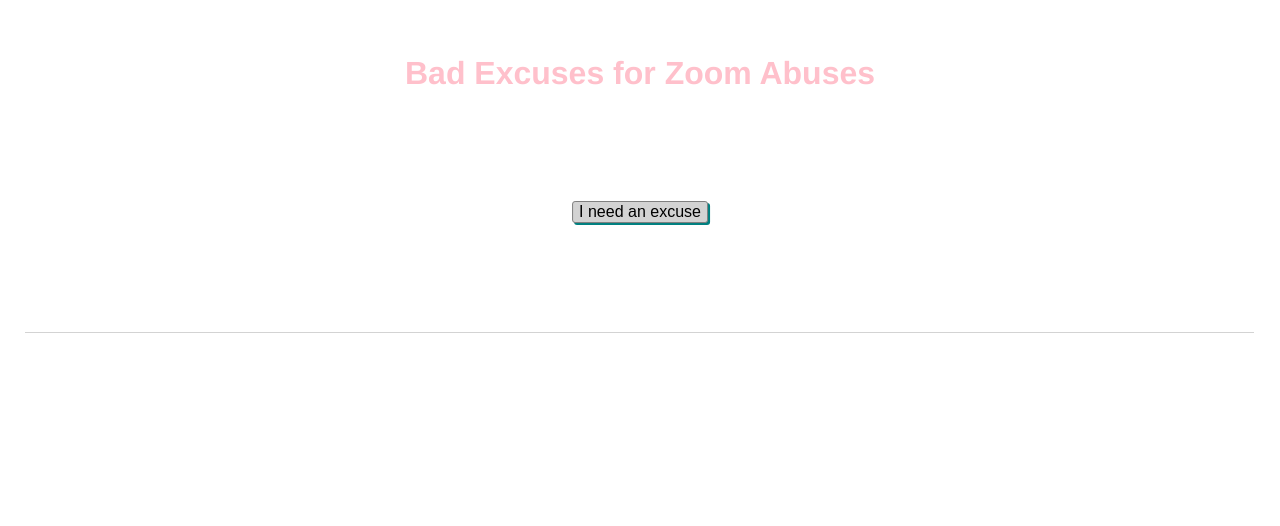
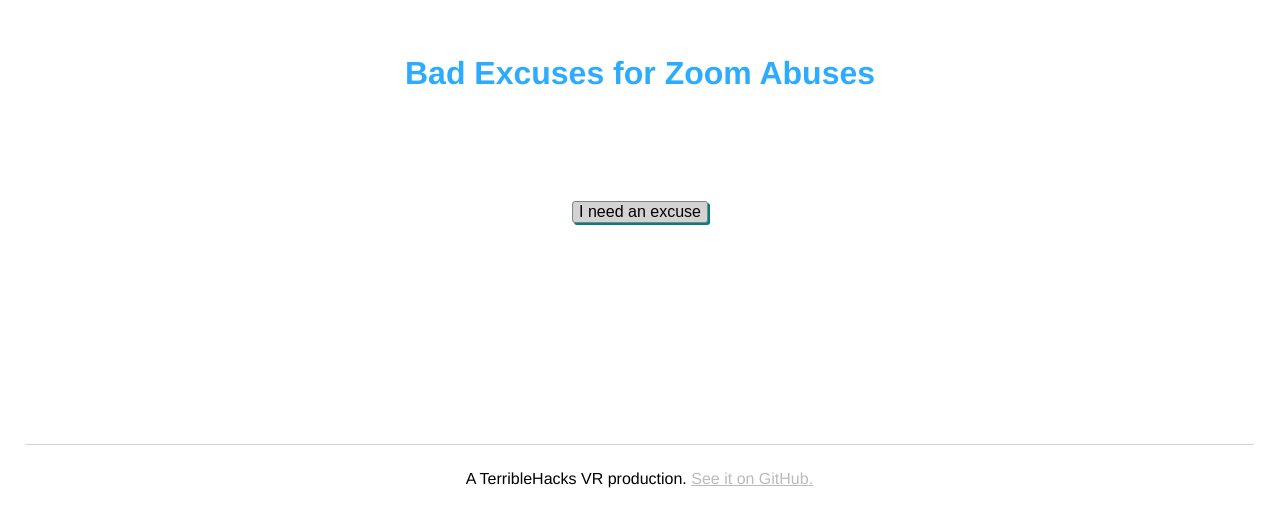
Before and after one commit to tyxchen/bad-excuses-for-zoom-abuses, a plain HTML site: page views/index.html in a window 1280 px wide. Shown: the part 268-794 px from the top of the page. Drawn offline with nearby package versions, Linux system fonts and the light colour scheme.

Commit message:
add footer text, change heading colour to zoom brand

```diff
--- a/public/style.css
+++ b/public/style.css
@@ -10,12 +10,13 @@
 
 body {
   font-family: helvetica, arial, sans-serif;
+  text-align: center;
   margin: 25px;
 }
 
 h1 {
   font-weight: bold;
-  color: pink;
+  color: #2dacff;
 }
 
 .bold {
@@ -52,7 +53,7 @@ p {
 
 #end {
   position: absolute;
-  bottom: 10rem;
+  bottom: 3rem;
   width: 96%;
   height: 2.5rem;            /* Footer height */
 }
--- a/views/index.html
+++ b/views/index.html
@@ -31,6 +31,7 @@
     </main>
 
     <footer id="end">
+      A TerribleHacks VR production. <a href="https://github.com/tyxchen/bad-excuses-for-zoom-abuses">See it on GitHub.</a>
     </footer>
 
     <!-- Your web-app is https, so your scripts need to be too -->
```
